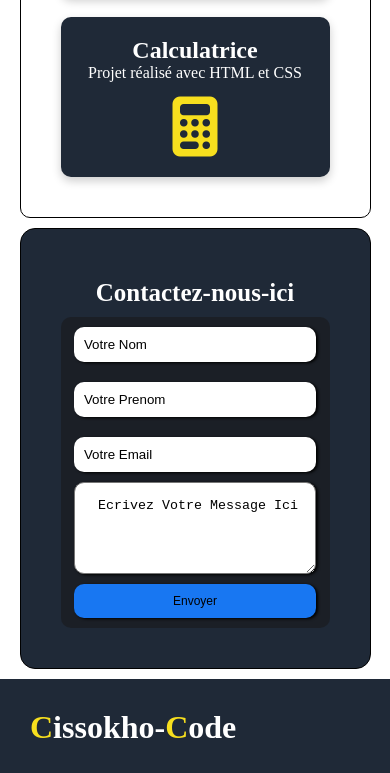
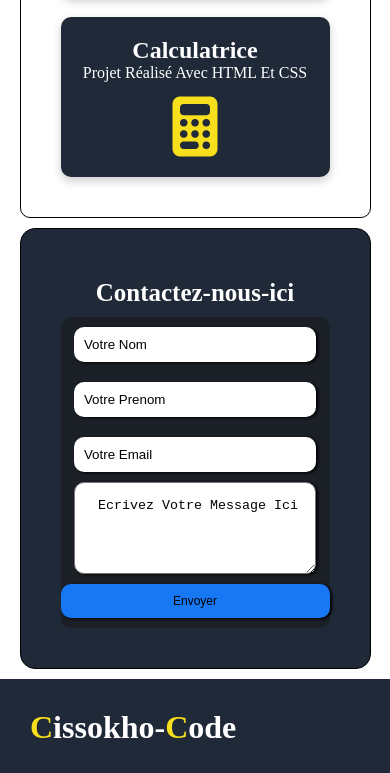
Before and after one commit to cissokho-code/Mon-Portfolio, a plain HTML site: page index.html in a window 390 px wide. Shown: the part 1811-2584 px from the top of the page. Drawn offline with Linux system fonts and the light colour scheme.

Commit message:
mise a jour de la section contact 2 eme fois

```diff
--- a/style.css
+++ b/style.css
@@ -323,6 +323,7 @@ textarea {
 .logo-footer h1,
 p {
     color: #ffffff;
+    text-transform: capitalize;
 
 }
 
@@ -460,7 +461,7 @@ p {
         width: 90%;
     } */
     input[type="submit"]{
-        width: 90%;
+        width: 100%;
         font-size: 12px;
     }
 
```
